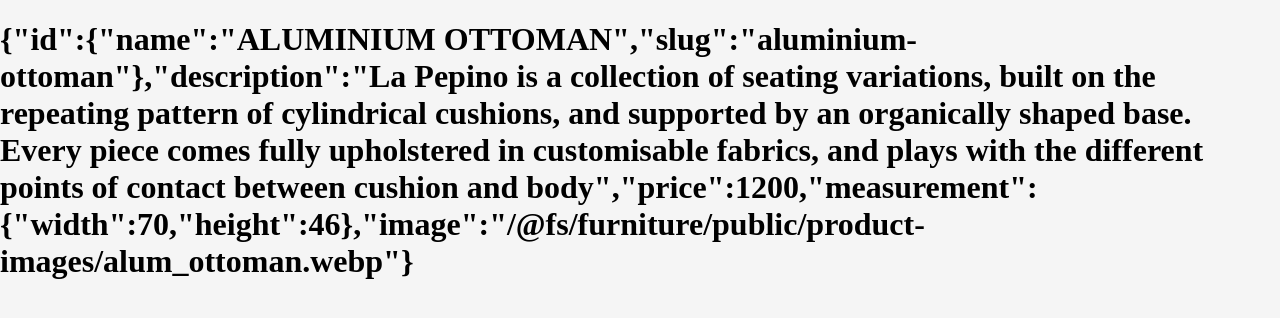
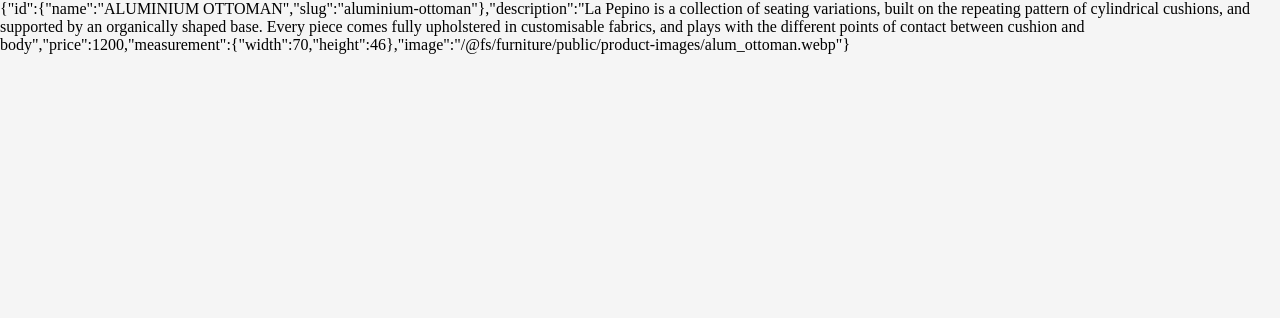
Before and after one commit to brian-david4/furniture-shop, a React (Vite) app in the folder furniture/: page /products/aluminium-ottoman in a window 1280 px wide. Shown: the top 318 px of the page. Built offline with nearby package versions, Linux system fonts and the light colour scheme; the HTML template or start-up script is replaced by a standard one.

Commit message:
ProductPage sets body overflow to hidden

```diff
--- a/furniture/src/Components/ProductPage/ProductPage.tsx
+++ b/furniture/src/Components/ProductPage/ProductPage.tsx
@@ -1,14 +1,23 @@
 import { useParams } from "react-router-dom";
+import { useEffect } from "react";
 import { products } from "../../Data/data";
+import styles from "./ProductPage.module.css";
 
 const ProductPage = () => {
   const { productName } = useParams();
   const product = products.find((prod) => prod.id.slug === productName);
   const pr = JSON.stringify(product);
 
+  useEffect(() => {
+    window.document.body.style.overflow = "hidden";
+    return () => {
+      window.document.body.style.overflow = "visible";
+    };
+  }, []);
+
   return (
     <>
-      <h1>{pr}</h1>
+      <div className={styles.productPage}>{pr}</div>
     </>
   );
 };
```
Also changed, not shown: furniture/src/Components/ProductPage/ProductPage.module.css (added).
